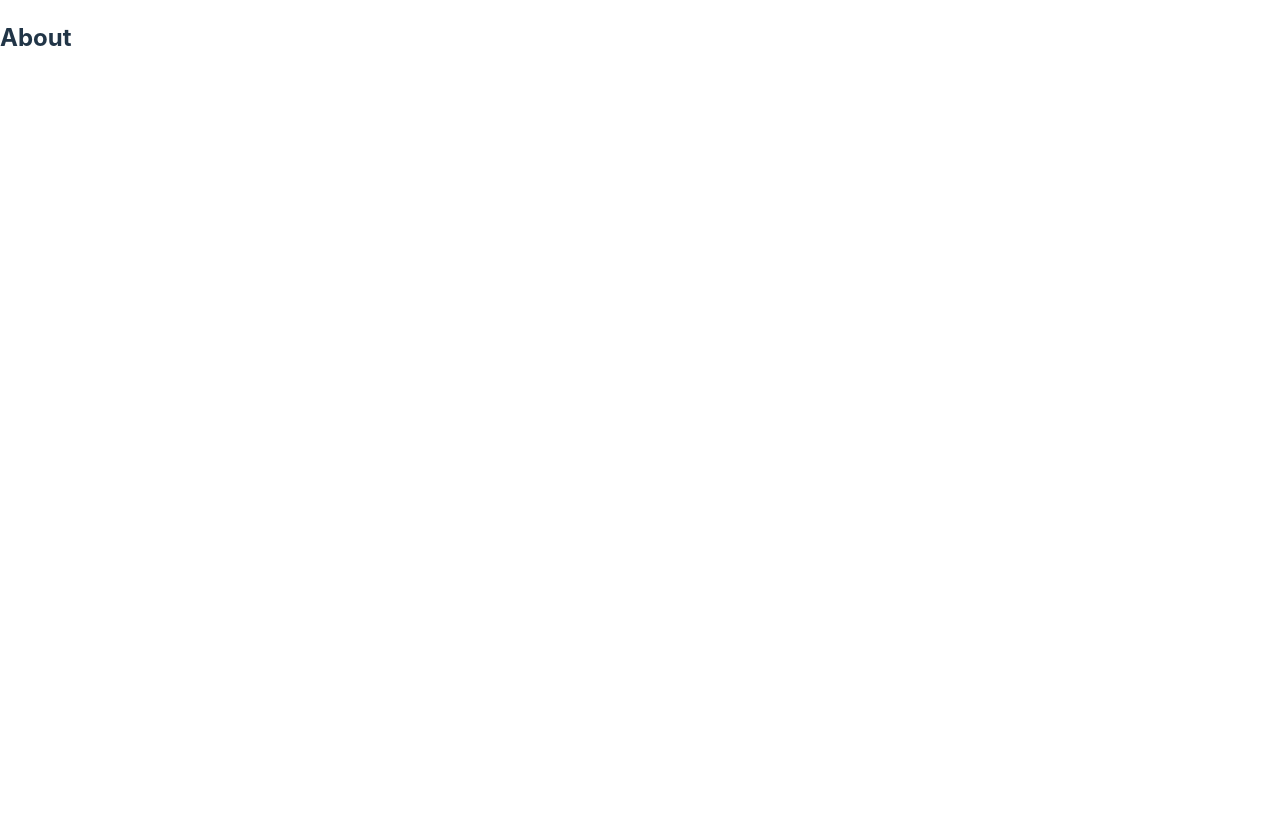
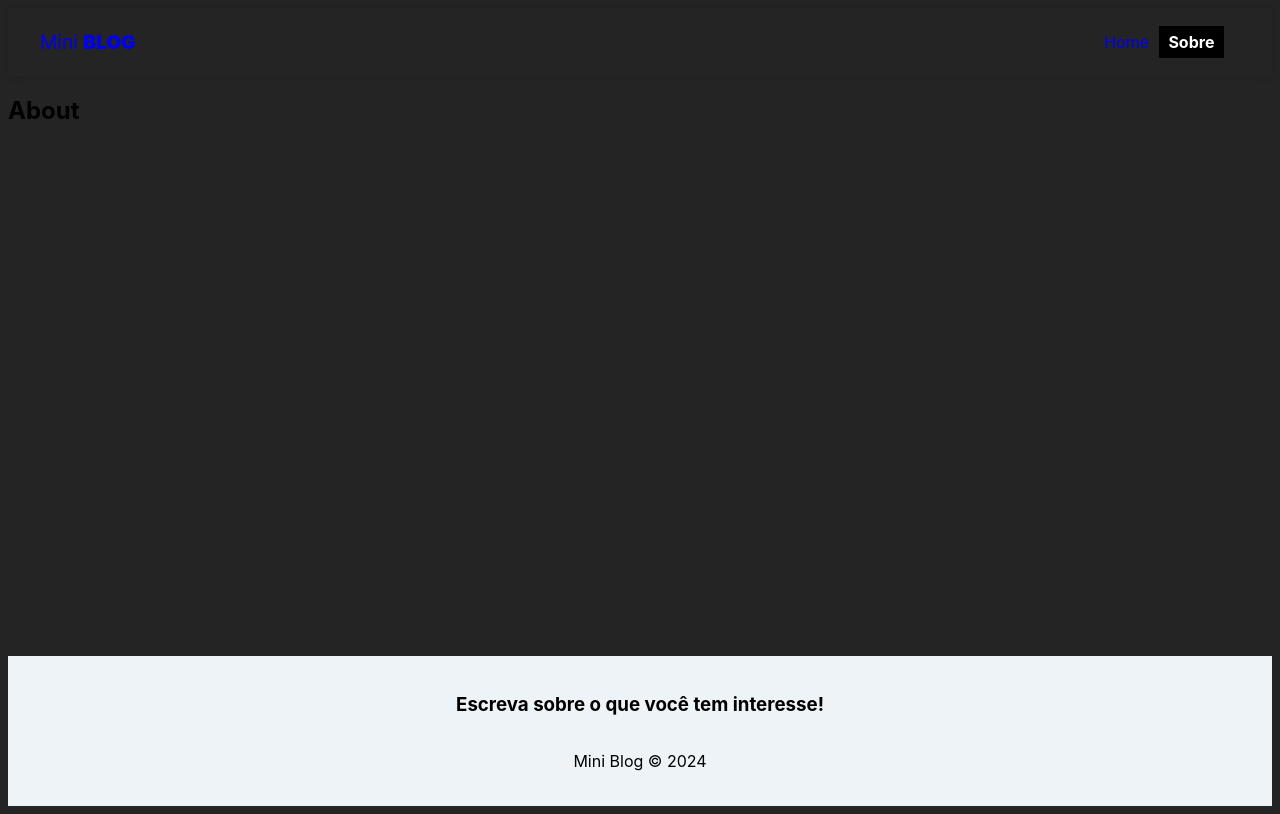
Before and after one commit to lucianobrsts/cursoreactudemy, a React (Vite) app in the folder 10_MINI_BLOG/miniblog/: page /about in a window 1280 px wide. Built offline with nearby package versions, Linux system fonts and the light colour scheme.

Commit message:
Adiciona css para navbar e footer

```diff
--- a/10_MINI_BLOG/miniblog/src/App.jsx
+++ b/10_MINI_BLOG/miniblog/src/App.jsx
@@ -4,6 +4,8 @@
 
 import Home from "./pages/Home/Home";
 import About from "./pages/About/About";
+import Navbar from "./components/Navbar";
+import Footer from "./components/Footer"
 
 function App() {
   return (
@@ -14,12 +16,14 @@
           v7_startTransition: true,
         }}
       >
+        <Navbar />
         <div className="container">
           <Routes>
             <Route path="/" element={<Home />} />
             <Route path="/about" element={<About />} />
           </Routes>
         </div>
+        <Footer />
       </BrowserRouter>
     </div>
   );
--- /dev/null
+++ b/10_MINI_BLOG/miniblog/src/components/Footer.jsx
@@ -0,0 +1,10 @@
+import styles from './Footer.module.css'
+
+export default function Footer () {
+    return (
+        <footer className={styles.footer}>
+            <h3>Escreva sobre o que você tem interesse!</h3>
+            <p>Mini Blog &copy; 2024</p>
+        </footer>
+    )
+}
--- /dev/null
+++ b/10_MINI_BLOG/miniblog/src/components/Footer.module.css
@@ -0,0 +1,8 @@
+.footer {
+    height: 150px;
+    display: flex;
+    flex-direction: column;
+    justify-content: center;
+    align-items: center;
+    background-color: #edf3f6;
+}
--- /dev/null
+++ b/10_MINI_BLOG/miniblog/src/components/Navbar.jsx
@@ -0,0 +1,33 @@
+import styles from "./Navbar.module.css";
+
+import { NavLink } from "react-router-dom";
+
+export default function Navbar() {
+  return (
+    <nav className={styles.navbar}>
+      <NavLink to="/" className={styles.brand}>
+        Mini <span>Blog</span>
+      </NavLink>
+
+      <ul className={styles.links_list}>
+        <li>
+          <NavLink
+            to="/"
+            className={({ isActive }) => (isActive ? styles.active : '')}
+          >
+            Home
+          </NavLink>
+        </li>
+
+        <li>
+          <NavLink
+            to="/about"
+            className={({ isActive }) => (isActive ? styles.active : '')}
+          >
+            Sobre
+          </NavLink>
+        </li>
+      </ul>
+    </nav>
+  );
+}
--- /dev/null
+++ b/10_MINI_BLOG/miniblog/src/components/Navbar.module.css
@@ -0,0 +1,37 @@
+.navbar {
+    display: flex;
+    box-shadow: rgba(0,0,0, .15) 0px -2px 10px 0px;
+    justify-content: space-between;
+    align-items: center;
+    padding: .5em 2em;
+}
+
+.brand {
+    font-size: 1.2em;
+    text-decoration: none;
+}
+
+.brand span {
+    font-weight: 900;
+    text-transform: uppercase;
+}
+
+.links_list {
+    display: flex;
+    list-style: none;
+}
+
+.links_list {
+    margin-right: 1em;
+}
+
+.links_list li a {
+    padding: .4em .6em;
+    text-decoration: none;
+}
+
+.active {
+    background-color: #000;
+    color: #fff;
+    font-weight: bold;
+  }
--- a/10_MINI_BLOG/miniblog/src/index.css
+++ b/10_MINI_BLOG/miniblog/src/index.css
@@ -1,66 +1,5 @@
 :root {
   font-family: Inter, system-ui, Avenir, Helvetica, Arial, sans-serif;
-  line-height: 1.5;
   font-weight: 400;
-
-  color-scheme: light dark;
-  color: rgba(255, 255, 255, 0.87);
   background-color: #242424;
-
-  font-synthesis: none;
-  text-rendering: optimizeLegibility;
-  -webkit-font-smoothing: antialiased;
-  -moz-osx-font-smoothing: grayscale;
 }
-
-a {
-  font-weight: 500;
-  color: #646cff;
-  text-decoration: inherit;
-}
-a:hover {
-  color: #535bf2;
-}
-
-body {
-  margin: 0;
-  display: flex;
-  place-items: center;
-}
-
-h1 {
-  font-size: 3.2em;
-  line-height: 1.1;
-}
-
-button {
-  border-radius: 8px;
-  border: 1px solid transparent;
-  padding: 0.6em 1.2em;
-  font-size: 1em;
-  font-weight: 500;
-  font-family: inherit;
-  background-color: #1a1a1a;
-  cursor: pointer;
-  transition: border-color 0.25s;
-}
-button:hover {
-  border-color: #646cff;
-}
-button:focus,
-button:focus-visible {
-  outline: 4px auto -webkit-focus-ring-color;
-}
-
-@media (prefers-color-scheme: light) {
-  :root {
-    color: #213547;
-    background-color: #ffffff;
-  }
-  a:hover {
-    color: #747bff;
-  }
-  button {
-    background-color: #f9f9f9;
-  }
-}
```
